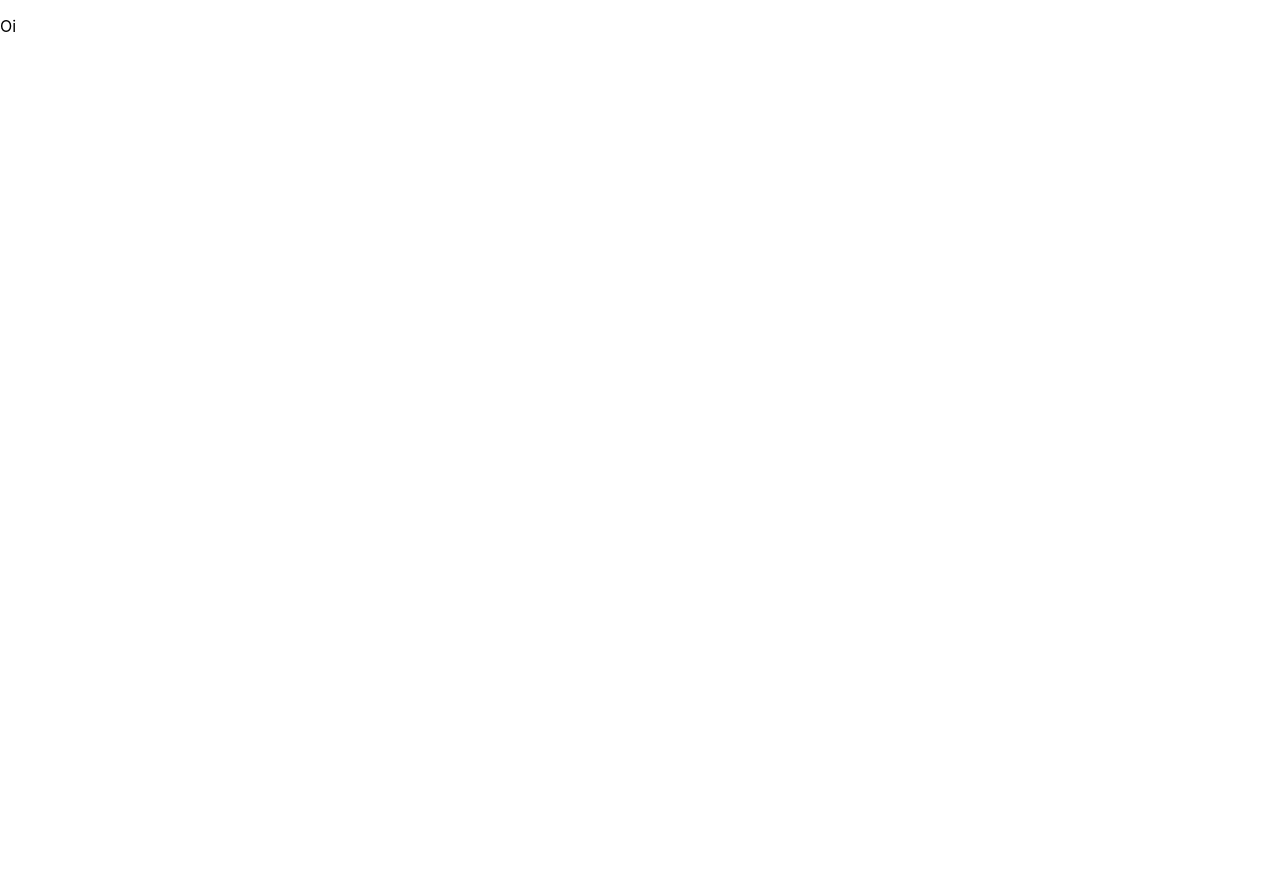
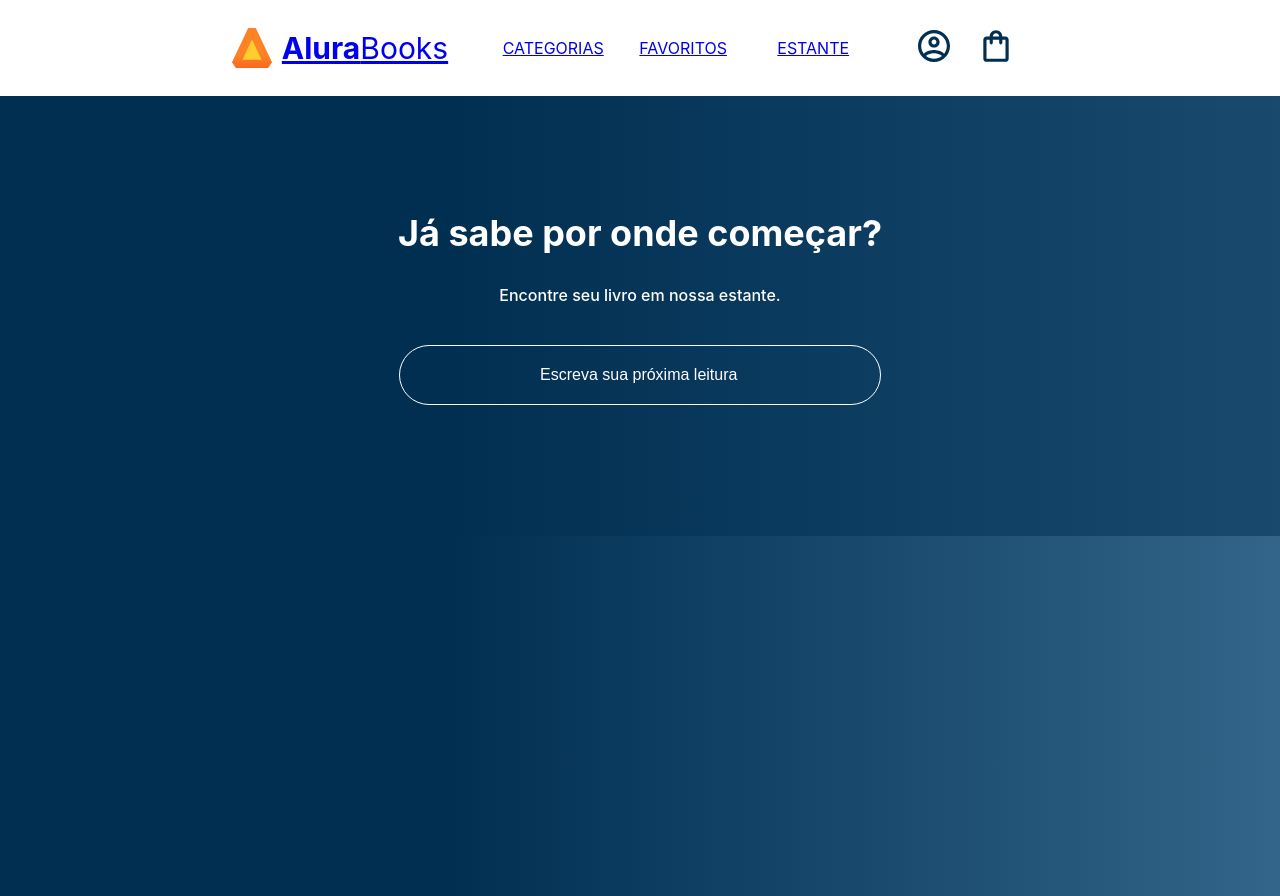
Before and after one commit to KelvinSeverino/react-alura-books, a React (Create React App) app: page /favoritos in a window 1280 px wide. Before the commit the page ends 800 px from the top, so only its background shows below. Built offline with nearby package versions, Linux system fonts and the light colour scheme.

Commit message:
Rota Favoritos

```diff
--- a/src/components/Header/index.js
+++ b/src/components/Header/index.js
@@ -3,6 +3,7 @@
 import Logo from '../Logo'
 import OptionsHeader from '../OptionsHeader'
 import IconsHeader from '../IconsHeader'
+import { Link } from 'react-router-dom';
 
 const HeaderContainer = styled.header`
     background-color: #FFF;
@@ -13,7 +14,9 @@
 function Header() {
     return (
         <HeaderContainer>
-            <Logo />
+            <Link to={"/"}>
+                <Logo />
+            </Link>
             <OptionsHeader />
             <IconsHeader />
         </HeaderContainer>
--- a/src/index.js
+++ b/src/index.js
@@ -1,9 +1,11 @@
 import React from 'react';
 import ReactDOM from 'react-dom/client';
-import App from './App';
+import Home from './routes/Home';
 import reportWebVitals from './reportWebVitals';
 import { createGlobalStyle } from 'styled-components';
 import { BrowserRouter, Routes, Route } from 'react-router-dom';
+import Header from './components/Header';
+import Favorites from './routes/Favorites';
 
 const GlobalStyle = createGlobalStyle`
   body {
@@ -30,9 +32,10 @@
   <React.StrictMode>
     <GlobalStyle />
     <BrowserRouter>
+      <Header/>
       <Routes>
-        <Route path="/favoritos" element={<p>Oi</p>} />
-        <Route path="/" element={<App />} />
+        <Route path="/favoritos" element={<Favorites />} />
+        <Route path="/" element={<Home />} />
       </Routes>
     </BrowserRouter>
   </React.StrictMode>
--- a/src/App.js
+++ b/src/routes/Favorites.js
@@ -1,8 +1,6 @@
 import styled from 'styled-components';
 
-import Header from './components/Header';
-import Search from './components/Search';
-import LastReleases from './components/LastReleases';
+import Search from '../components/Search';
 
 const AppContainer = styled.div`
     width: 100vw;
@@ -10,14 +8,12 @@
     background-image: linear-gradient(90deg, #002F52 35%, #326589);
 `
 
-function App() {
+function Favorites() {
     return (
         <AppContainer>
-            <Header/>
             <Search/>
-            <LastReleases />
         </AppContainer>
     );
 }
 
-export default App
+export default Favorites
--- /dev/null
+++ b/src/routes/Home.js
@@ -0,0 +1,21 @@
+import styled from 'styled-components';
+
+import Search from '../components/Search';
+import LastReleases from '../components/LastReleases';
+
+const AppContainer = styled.div`
+    width: 100vw;
+    height: 100vh;
+    background-image: linear-gradient(90deg, #002F52 35%, #326589);
+`
+
+function Home() {
+    return (
+        <AppContainer>
+            <Search/>
+            <LastReleases />
+        </AppContainer>
+    );
+}
+
+export default Home
```
